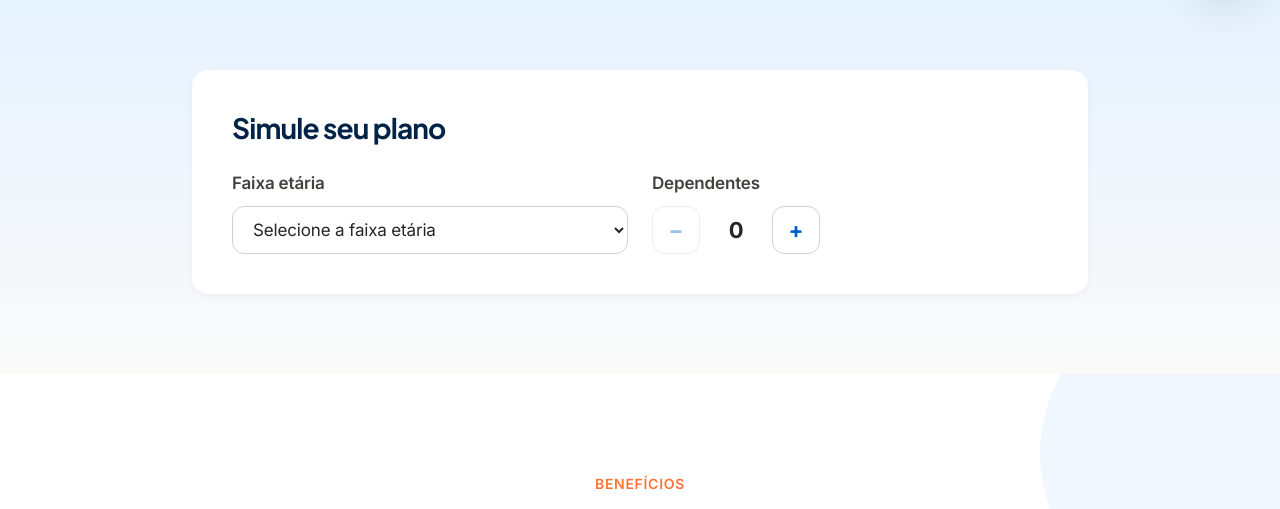
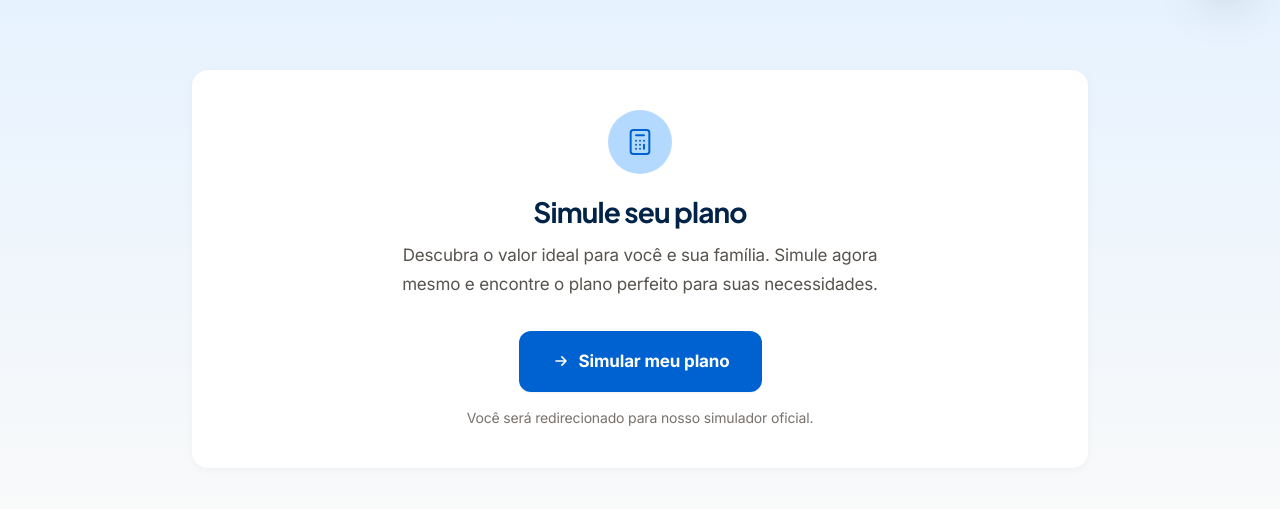
Before and after one commit to fnsdeividy/amacor-site, a React (Vite) app: page / in a window 1280 px wide. Shown: the part 790-1299 px from the top of the page. Built offline with nearby package versions, Linux system fonts and the light colour scheme.

Commit message:
feat: redirect simulation to external simulator at amacorsaude.com.br/simulador

```diff
--- a/src/components/SimulationWidget/SimulationWidget.tsx
+++ b/src/components/SimulationWidget/SimulationWidget.tsx
@@ -1,23 +1,6 @@
-import { useSimulation } from '../../hooks/useSimulation'
-import { buildWhatsAppUrl, buildWhatsAppMessage } from '../../utils/whatsapp'
-import type { AgeRange, SimulationResult } from '../../types'
+import type { SimulationResult } from '../../types'
 
-const AGE_RANGES: AgeRange[] = [
-  '0-18',
-  '19-23',
-  '24-28',
-  '29-33',
-  '34-38',
-  '39-43',
-  '44-48',
-  '49-53',
-  '54-58',
-  '59+',
-]
-
-const MAX_DEPENDENTS = 5
-
-const WHATSAPP_PHONE = '5521999999999'
+const SIMULATOR_URL = 'https://amacorsaude.com.br/simulador/'
 
 export interface SimulationWidgetProps {
   onSimulationComplete?: (result: SimulationResult) => void
@@ -25,198 +8,70 @@ export interface SimulationWidgetProps {
 }
 
 export function SimulationWidget({
-  onSimulationComplete,
   className = '',
 }: SimulationWidgetProps) {
-  const {
-    ageRange,
-    dependents,
-    setAgeRange,
-    setDependents,
-    results,
-    reset,
-  } = useSimulation()
-
-  const handleAgeRangeChange = (e: React.ChangeEvent<HTMLSelectElement>) => {
-    const value = e.target.value as AgeRange
-    if (value) {
-      setAgeRange(value)
-    }
-  }
-
-  const handleIncrement = () => {
-    if (dependents < MAX_DEPENDENTS) {
-      setDependents(dependents + 1)
-    }
-  }
-
-  const handleDecrement = () => {
-    if (dependents > 0) {
-      setDependents(dependents - 1)
-    }
-  }
-
-  // Notify parent when results are available
-  if (results && ageRange && onSimulationComplete) {
-    onSimulationComplete({
-      ageRange,
-      dependents,
-      plans: results,
-    })
-  }
-
   return (
     <section
       className={`rounded-2xl shadow-soft bg-white p-6 tablet:p-10 ${className}`}
       aria-labelledby="simulation-heading"
     >
+      <div className="flex flex-col items-center text-center">
+        <div className="w-16 h-16 rounded-full bg-primary-100 flex items-center justify-center mb-5">
+          <svg
+            className="w-8 h-8 text-primary-600"
+            fill="none"
+            stroke="currentColor"
+            viewBox="0 0 24 24"
+            aria-hidden="true"
+          >
+            <path
+              strokeLinecap="round"
+              strokeLinejoin="round"
+              strokeWidth={1.5}
+              d="M9 7h6m0 10v-3m-3 3h.01M9 17h.01M9 14h.01M12 14h.01M15 11h.01M12 11h.01M9 11h.01M7 21h10a2 2 0 002-2V5a2 2 0 00-2-2H7a2 2 0 00-2 2v14a2 2 0 002 2z"
+            />
+          </svg>
+        </div>
+
         <h2
           id="simulation-heading"
-        className="text-heading-md text-primary-900 mb-6"
+          className="text-heading-md text-primary-900 mb-3"
         >
           Simule seu plano
         </h2>
 
-      <div className="flex flex-col gap-6 tablet:flex-row tablet:items-end">
-        {/* Age Range Select */}
-        <div className="flex-1">
-          <label
-            htmlFor="simulation-age-range"
-            className="block text-body font-semibold text-warm-700 mb-2"
-          >
-            Faixa etária
-          </label>
-          <select
-            id="simulation-age-range"
-            value={ageRange ?? ''}
-            onChange={handleAgeRangeChange}
-            className="w-full min-h-touch rounded-xl border border-warm-300 bg-white px-4 py-3 text-body text-warm-800 focus:outline-none focus:ring-4 focus:ring-primary-300 focus:border-primary-500 transition-colors"
-            aria-label="Selecione sua faixa etária"
-          >
-            <option value="" disabled>
-              Selecione a faixa etária
-            </option>
-            {AGE_RANGES.map((range) => (
-              <option key={range} value={range}>
-                {range === '59+' ? '59 anos ou mais' : `${range} anos`}
-              </option>
-            ))}
-          </select>
-        </div>
+        <p className="text-body text-warm-600 max-w-lg mb-8">
+          Descubra o valor ideal para você e sua família. Simule agora mesmo e
+          encontre o plano perfeito para suas necessidades.
+        </p>
 
-        {/* Dependents Counter */}
-        <div className="flex-1">
-          <label
-            htmlFor="simulation-dependents"
-            className="block text-body font-semibold text-warm-700 mb-2"
-          >
-            Dependentes
-          </label>
-          <div className="flex items-center gap-3">
-            <button
-              type="button"
-              onClick={handleDecrement}
-              disabled={dependents <= 0}
-              className="min-h-touch min-w-touch flex items-center justify-center rounded-xl border border-warm-300 bg-white text-primary-600 text-heading-sm font-bold hover:bg-primary-50 focus:outline-none focus:ring-4 focus:ring-primary-300 disabled:opacity-40 disabled:cursor-not-allowed transition-colors"
-              aria-label="Diminuir número de dependentes"
-            >
-              −
-            </button>
-            <span
-              id="simulation-dependents"
-              className="min-w-[48px] text-center text-heading-sm text-warm-800"
-              role="status"
-              aria-live="polite"
-              aria-label={`${dependents} dependente${dependents !== 1 ? 's' : ''}`}
-            >
-              {dependents}
-            </span>
-            <button
-              type="button"
-              onClick={handleIncrement}
-              disabled={dependents >= MAX_DEPENDENTS}
-              className="min-h-touch min-w-touch flex items-center justify-center rounded-xl border border-warm-300 bg-white text-primary-600 text-heading-sm font-bold hover:bg-primary-50 focus:outline-none focus:ring-4 focus:ring-primary-300 disabled:opacity-40 disabled:cursor-not-allowed transition-colors"
-              aria-label="Aumentar número de dependentes"
-            >
-              +
-            </button>
-          </div>
-        </div>
-      </div>
-
-      {/* Results */}
-      {results && (
-        <div className="mt-8">
-          <h3 className="text-body font-semibold text-warm-700 mb-4">
-            Valores estimados mensais
-          </h3>
-          <div className="grid grid-cols-1 tablet:grid-cols-2 gap-4">
-            {results.map((plan) => (
-              <div
-                key={plan.planId}
-                className="rounded-2xl border border-warm-200 shadow-soft p-5 bg-background-light"
-              >
-                <p className="text-body font-semibold text-primary-900">
-                  {plan.planName}
-                </p>
-                <p className="mt-1 text-heading-sm text-primary-600">
-                  {plan.priceFormatted}
-                  <span className="text-body text-warm-500 font-normal">
-                    /mês
-                  </span>
-                </p>
-              </div>
-            ))}
-          </div>
-
-          {/* WhatsApp CTA after results */}
-          <div className="mt-6 flex flex-col gap-3">
-            {results.map((plan) => {
-              const message = buildWhatsAppMessage({
-                pageContext: 'simulation',
-                planName: plan.planName,
-                simulationData: {
-                  ageRange: ageRange!,
-                  dependents,
-                  estimatedPrice: plan.priceFormatted,
-                },
-              })
-              const url = buildWhatsAppUrl(WHATSAPP_PHONE, message)
-
-              return (
         <a
-                  key={plan.planId}
-                  href={url}
+          href={SIMULATOR_URL}
           target="_blank"
           rel="noopener noreferrer"
-                  className="inline-flex items-center justify-center gap-2 min-h-touch w-full rounded-xl bg-whatsapp text-white font-bold text-body hover:bg-whatsapp-dark focus:outline-none focus:ring-4 focus:ring-green-300 transition-colors"
-                  aria-label={`Contratar ${plan.planName} pelo WhatsApp`}
+          className="inline-flex items-center justify-center gap-2 min-h-touch px-8 py-4 rounded-xl bg-primary-600 text-white font-bold text-body shadow-sm hover:bg-primary-700 hover:shadow-md focus:outline-none focus:ring-4 focus:ring-primary-300 transition-all duration-200"
         >
           <svg
-                    className="h-5 w-5"
-                    fill="currentColor"
+            className="w-5 h-5"
+            fill="none"
+            stroke="currentColor"
             viewBox="0 0 24 24"
             aria-hidden="true"
           >
-                    <path d="M17.472 14.382c-.297-.149-1.758-.867-2.03-.967-.273-.099-.471-.148-.67.15-.197.297-.767.966-.94 1.164-.173.199-.347.223-.644.075-.297-.15-1.255-.463-2.39-1.475-.883-.788-1.48-1.761-1.653-2.059-.173-.297-.018-.458.13-.606.134-.133.298-.347.446-.52.149-.174.198-.298.298-.497.099-.198.05-.371-.025-.52-.075-.149-.669-1.612-.916-2.207-.242-.579-.487-.5-.669-.51-.173-.008-.371-.01-.57-.01-.198 0-.52.074-.792.372-.272.297-1.04 1.016-1.04 2.479 0 1.462 1.065 2.875 1.213 3.074.149.198 2.096 3.2 5.077 4.487.709.306 1.262.489 1.694.625.712.227 1.36.195 1.871.118.571-.085 1.758-.719 2.006-1.413.248-.694.248-1.289.173-1.413-.074-.124-.272-.198-.57-.347m-5.421 7.403h-.004a9.87 9.87 0 01-5.031-1.378l-.361-.214-3.741.982.998-3.648-.235-.374a9.86 9.86 0 01-1.51-5.26c.001-5.45 4.436-9.884 9.888-9.884 2.64 0 5.122 1.03 6.988 2.898a9.825 9.825 0 012.893 6.994c-.003 5.45-4.437 9.884-9.885 9.884m8.413-18.297A11.815 11.815 0 0012.05 0C5.495 0 .16 5.335.157 11.892c0 2.096.547 4.142 1.588 5.945L.057 24l6.305-1.654a11.882 11.882 0 005.683 1.448h.005c6.554 0 11.89-5.335 11.893-11.893a11.821 11.821 0 00-3.48-8.413z" />
+            <path
+              strokeLinecap="round"
+              strokeLinejoin="round"
+              strokeWidth={2}
+              d="M13 7l5 5m0 0l-5 5m5-5H6"
+            />
           </svg>
-                  Contratar {plan.planName} pelo WhatsApp
+          Simular meu plano
         </a>
-              )
-            })}
+
+        <p className="mt-4 text-sm text-warm-500">
+          Você será redirecionado para nosso simulador oficial.
+        </p>
       </div>
-
-          {/* Reset button */}
-          <button
-            type="button"
-            onClick={reset}
-            className="mt-4 min-h-touch px-6 py-3 rounded-xl border border-warm-300 text-body text-warm-600 font-medium hover:bg-warm-50 focus:outline-none focus:ring-4 focus:ring-primary-300 transition-colors"
-            aria-label="Refazer simulação"
-          >
-            Refazer simulação
-          </button>
-        </div>
-      )}
     </section>
   )
 }
--- a/src/pages/Home.tsx
+++ b/src/pages/Home.tsx
@@ -94,8 +94,8 @@ export default function Home() {
         subtitle="A Amacor oferece planos individuais e empresariais com ampla rede credenciada no Rio de Janeiro. Simule agora e encontre o plano ideal para você."
         primaryCTA={{
           text: 'Simular meu plano',
-          link: '#simulacao',
-          variant: 'scroll',
+          link: 'https://amacorsaude.com.br/simulador/',
+          variant: 'button',
         }}
         secondaryCTA={{
           text: 'Falar no WhatsApp',
```
Lines whose indentation alone changed are shown as unchanged.
